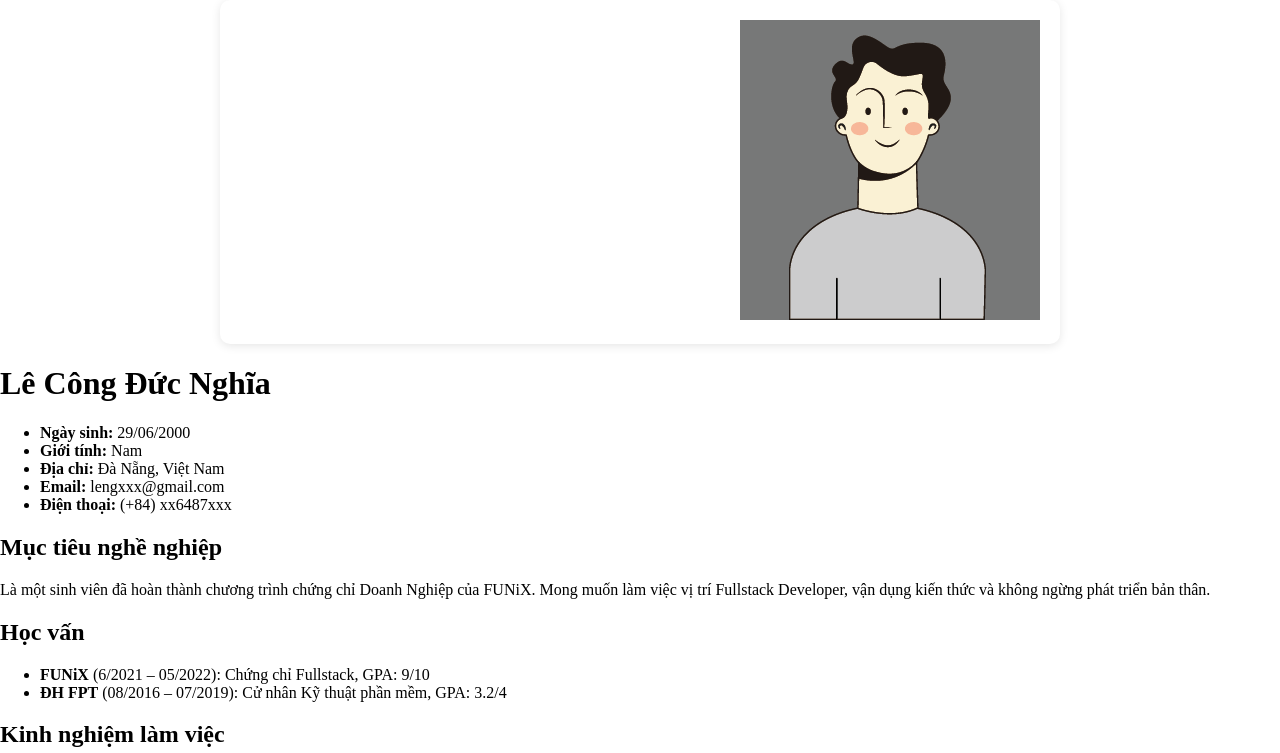
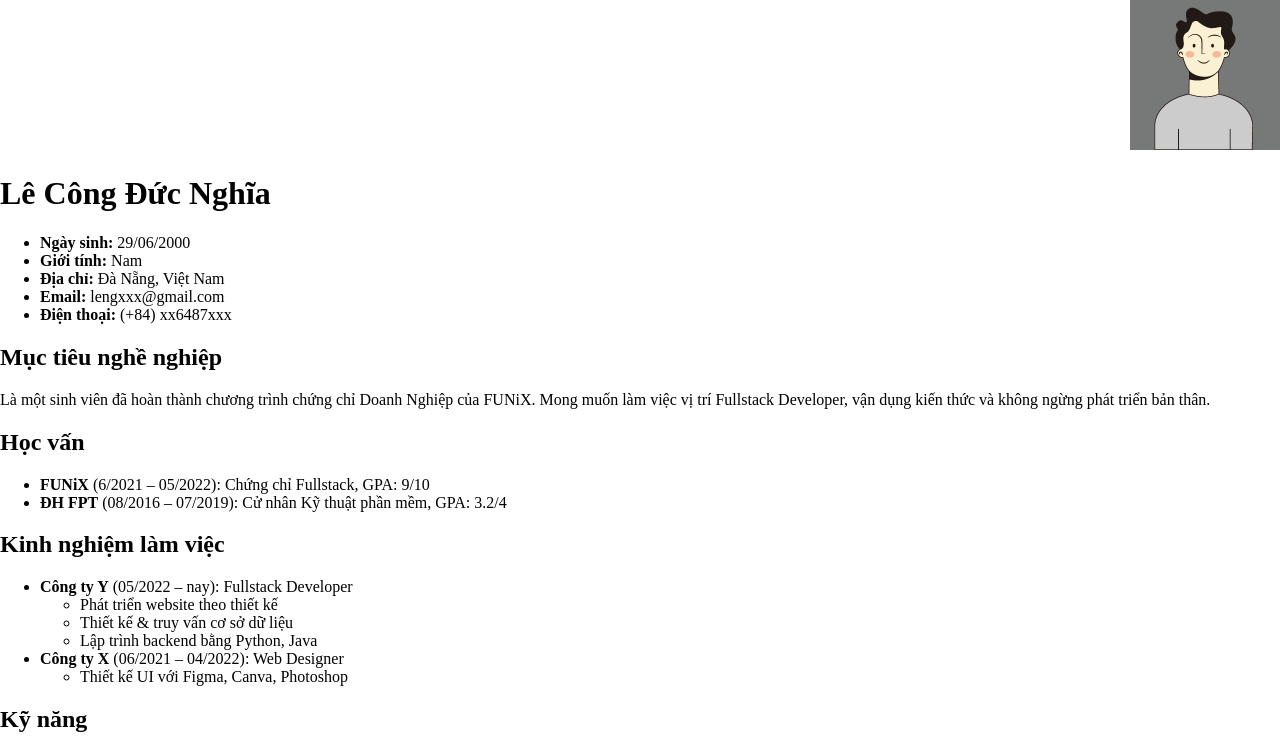
Before and after one commit to lephana/test-website, a plain HTML site: page index.html in a window 1280 px wide. Shown: the top 753 px of the page. Drawn offline with Linux system fonts and the light colour scheme.

Commit message:
Update style.css

```diff
--- a/style.css
+++ b/style.css
@@ -1,23 +1,16 @@
 .profile-container {
   display: flex;
-  flex-direction: row-reverse; /* Đảo vị trí avatar và thông tin */
+  flex-direction: row-reverse; /* Avatar sang phải */
   align-items: center;
-  background-color: #ffffff;
-  padding: 20px;
-  border-radius: 10px;
-  box-shadow: 0 2px 10px rgba(0,0,0,0.1);
-  max-width: 800px;
-  margin: auto;
+  gap: 30px;
 }
 
-.avatar jpg {
+.avatar img {
   width: 150px;
   height: 150px;
   border-radius: 0; /* Hình vuông */
   object-fit: cover;
-  margin-left: 30px; /* Khoảng cách giữa avatar và info */
 }
-
 
 body {
     margin: 0px;
```
